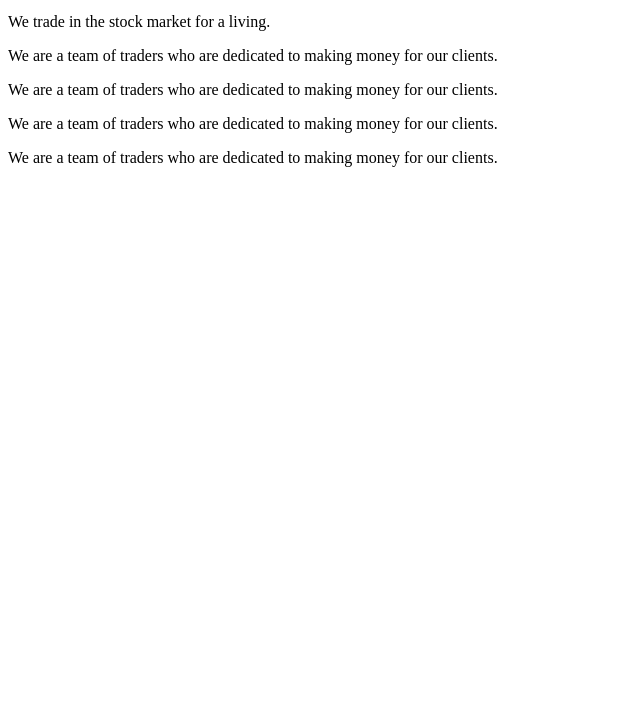
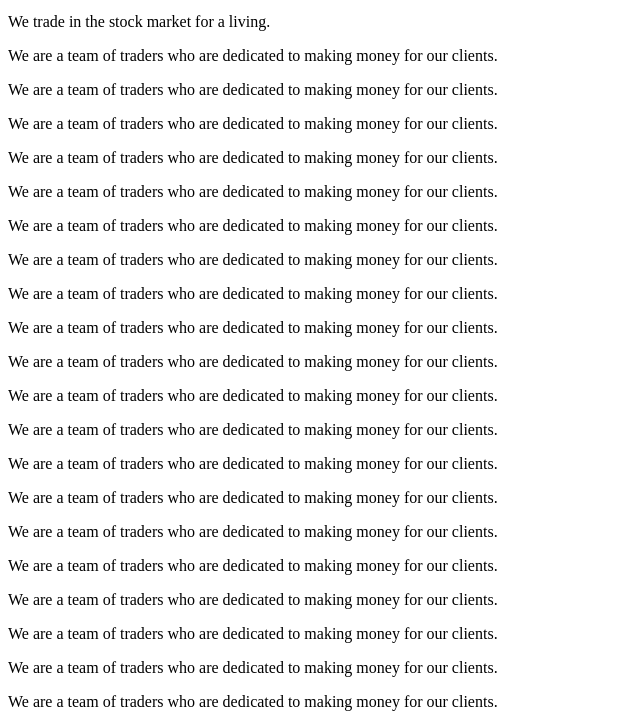
Before and after one commit to MetronARC/pzxtrading, a plain HTML site: page index.html in a window 1280 px wide. Shown: the part 101-828 px from the top of the page, without its empty margins (0-640 px from the left). Before the commit the page ends 800 px from the top, so only its background shows below. Drawn offline with Linux system fonts and the light colour scheme.

Commit message:
latest push

```diff
--- a/index.html
+++ b/index.html
@@ -13,6 +13,22 @@
     <p>We are a team of traders who are dedicated to making money for our clients.</p>
     <p>We are a team of traders who are dedicated to making money for our clients.</p>
     <p>We are a team of traders who are dedicated to making money for our clients.</p>
+    <p>We are a team of traders who are dedicated to making money for our clients.</p>
+    <p>We are a team of traders who are dedicated to making money for our clients.</p>
+    <p>We are a team of traders who are dedicated to making money for our clients.</p>
+    <p>We are a team of traders who are dedicated to making money for our clients.</p>
+    <p>We are a team of traders who are dedicated to making money for our clients.</p>
+    <p>We are a team of traders who are dedicated to making money for our clients.</p>
+    <p>We are a team of traders who are dedicated to making money for our clients.</p>
+    <p>We are a team of traders who are dedicated to making money for our clients.</p>
+    <p>We are a team of traders who are dedicated to making money for our clients.</p>
+    <p>We are a team of traders who are dedicated to making money for our clients.</p>
+    <p>We are a team of traders who are dedicated to making money for our clients.</p>
+    <p>We are a team of traders who are dedicated to making money for our clients.</p>
+    <p>We are a team of traders who are dedicated to making money for our clients.</p>
+    <p>We are a team of traders who are dedicated to making money for our clients.</p>
+    <p>We are a team of traders who are dedicated to making money for our clients.</p>
+    <p>We are a team of traders who are dedicated to making money for our clients.</p>
 
 </body>
 </html>
```
